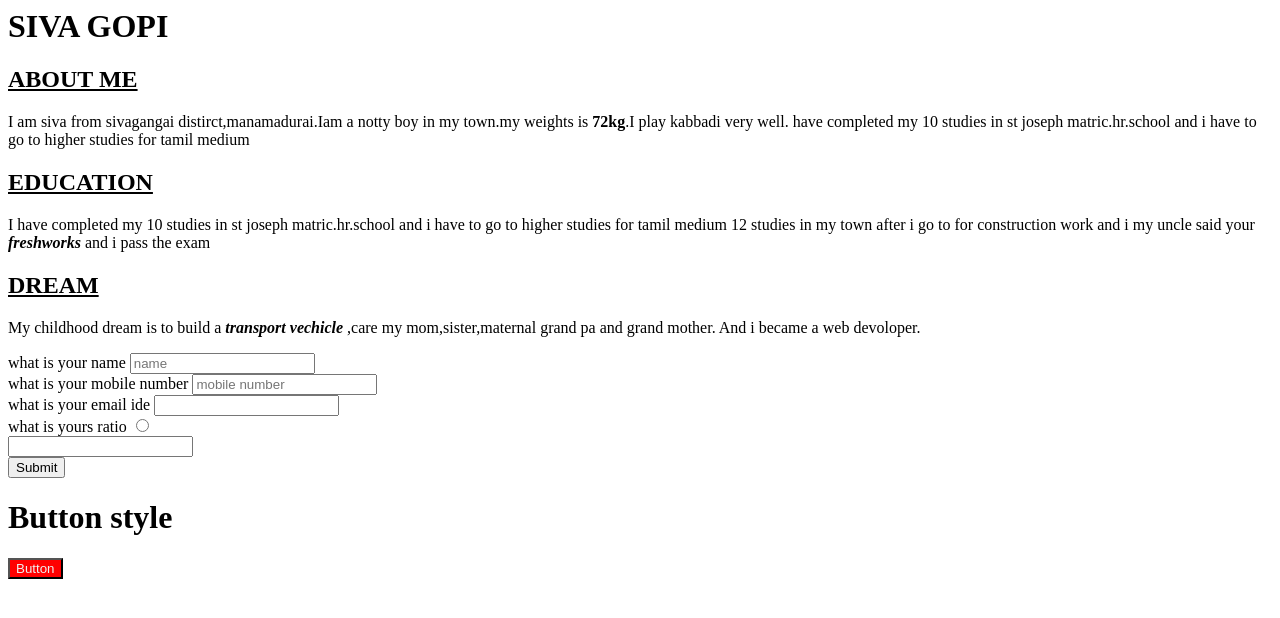
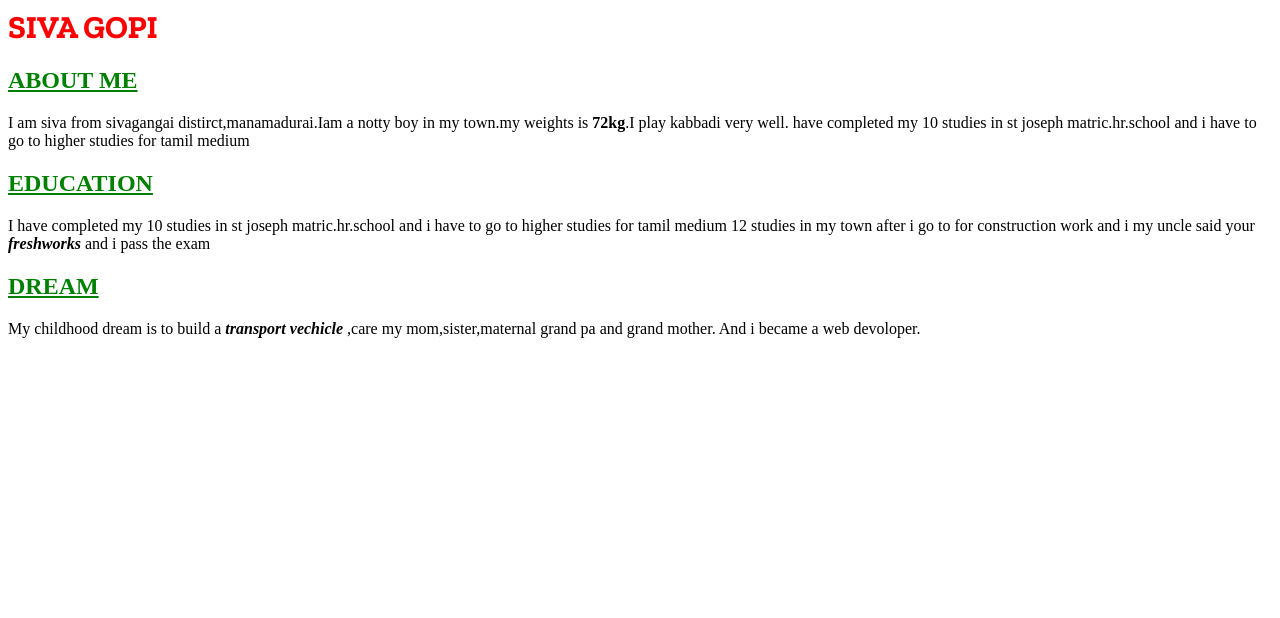
Before and after one commit to deemoseenu/G.siva, a plain HTML site: page index.html in a window 1280 px wide. Drawn offline with nearby package versions, Linux system fonts and the light colour scheme.

Commit message:
Add files via upload

```diff
--- a/index.html
+++ b/index.html
@@ -2,12 +2,11 @@
 <HTML>
 <HEAD>
       <TITLE>SIVA</TITLE>
-	  <style>
-	  button{
-		color:#eeeeee;
-		background-color:"red";
-		}
-	  </style>
+		<link  rel="stylesheet" href="./style.css" />
+
+	<link rel="preconnect" href="https://fonts.googleapis.com">
+	<link rel="preconnect" href="https://fonts.gstatic.com" crossorigin>
+	<link href="https://fonts.googleapis.com/css2?family=Zilla+Slab:ital,wght@0,300;0,400;0,500;0,600;0,700;1,300;1,400;1,500;1,600;1,700&display=swap" rel="stylesheet">
 	   </HEAD>
 <BODY>
 <h1>SIVA GOPI	</h1>
@@ -26,62 +25,4 @@
 			  And i became a web devoloper.</p>
 			  </body>
 
-
-
-
-
-<form>
-<div>
-<lable> what is your name </lable>
-<input  type="text" placeholder='name' required='true' />
-</div>
-<div>
-<lable> what is your mobile number</lable>
-<input  type='number' placeholder='mobile number' />
-</div>
-<div>
-<lable> what is your email ide </lable>
-<input  type='email'  />
-<div>
-<lable> what is yours ratio </lable>
-<input type='radio'  />
-</div>
-<div>
-<input type='text' list='count' />
-<datalist id='count'>
-<option>A</option>
-<option>B</option>
-<option>C</option>
-</datalist>
-</div>
-
-<div>
-<input type='submit' />
-</div>
-
-
-
-
-
 </HTML>
-<h1>Button style<h1>
-<html>
-	<head>
-	<style>
-	  .btn{
-		color:#eeeeee;
-		background-color:red;
-		}
-		button{
-		background-color:black;
-		}
-	  </style>
-	</head>
-
-	<body>
-		<div>
-		<button type="btn" class="btn"> Button </button>
-
-		</div>
-	</body>
-</html>
```
